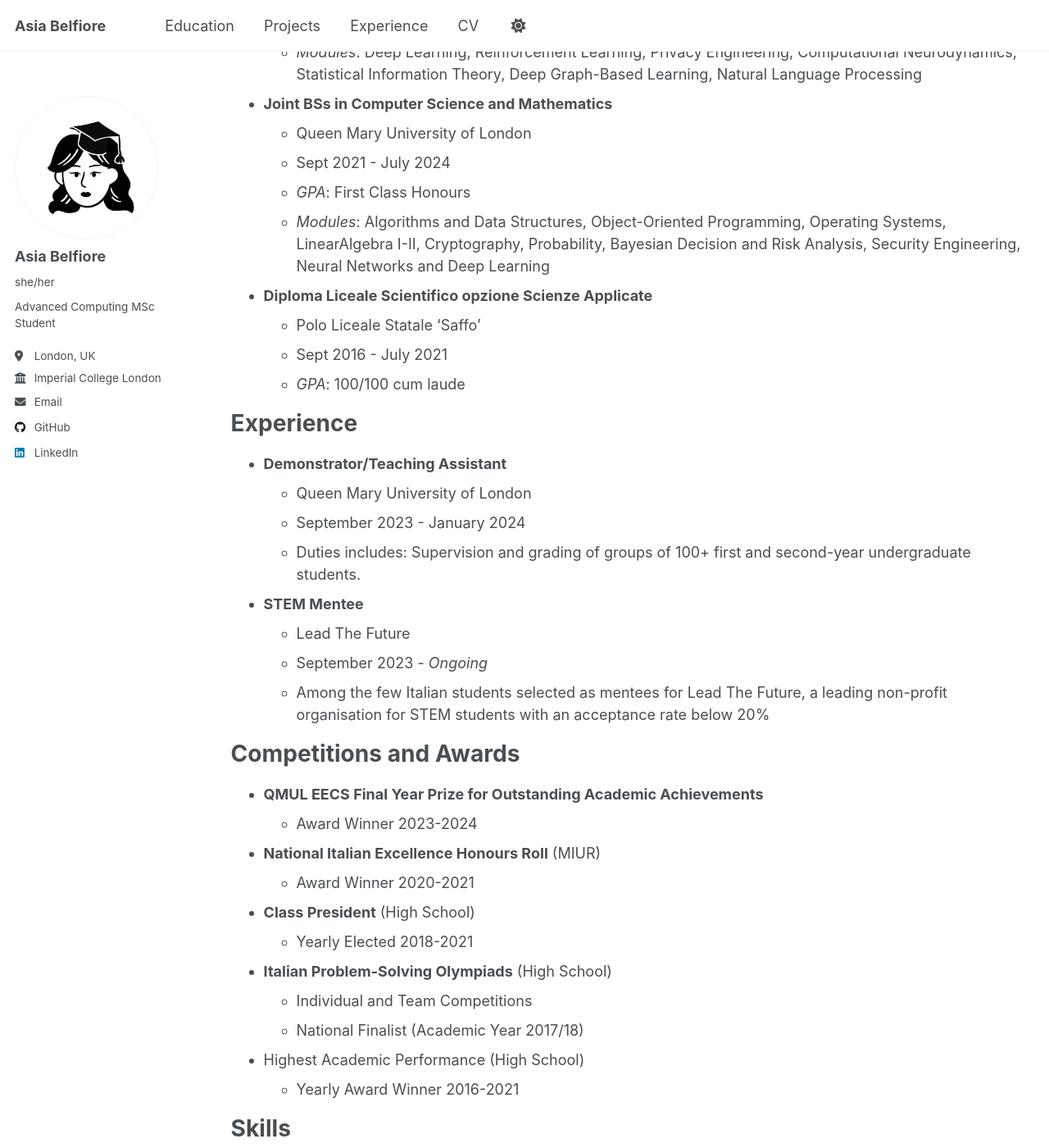
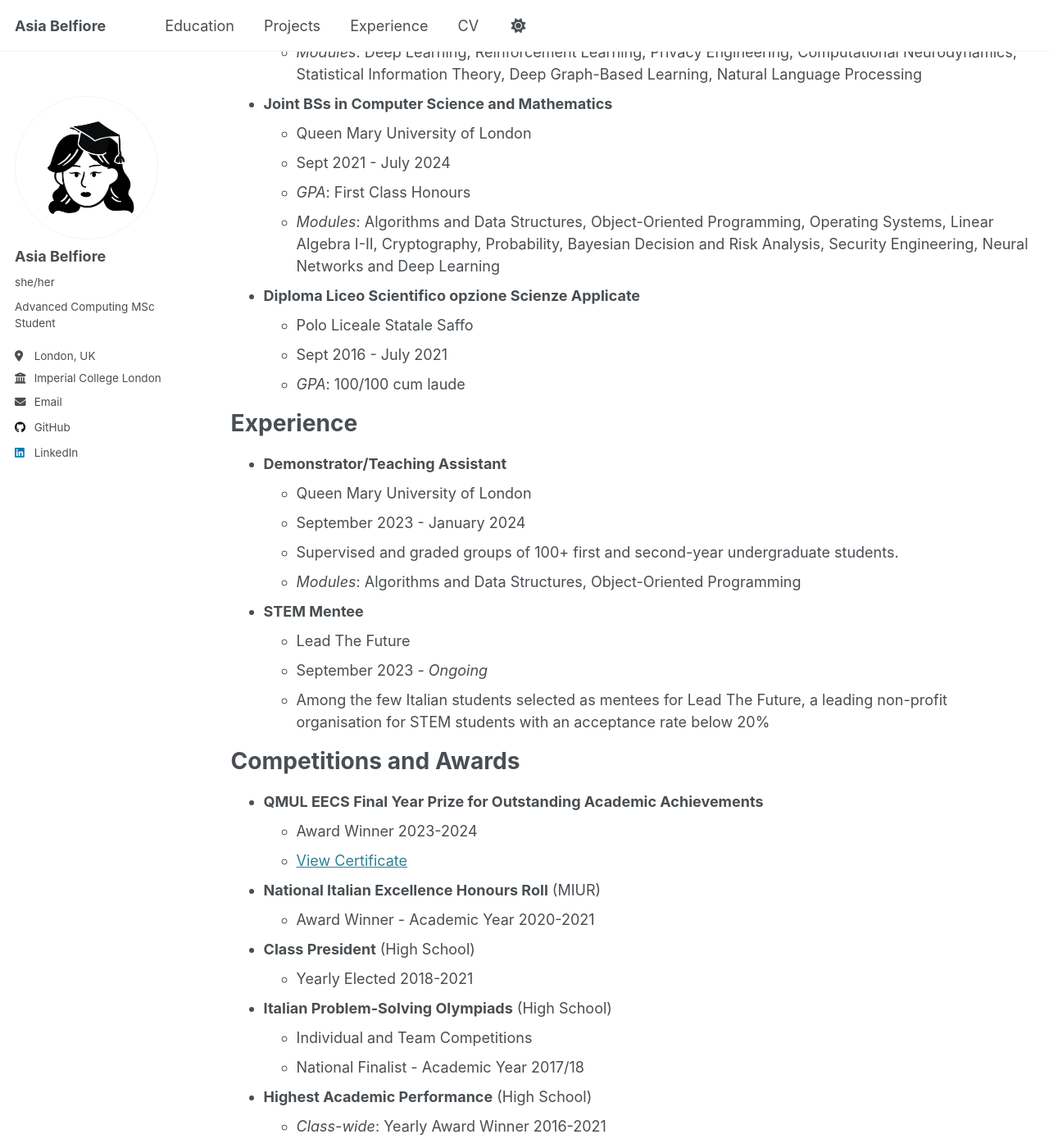
Before and after one commit to belfioreasia/belfioreasia.github.io, a Jekyll site: the page built from _pages/cv.md, in a window 1280 px wide and 1400 px high, scrolled down 251 px. Shown: the whole window at 82% size. Built offline with Jekyll 4.4.1, drawn with Linux system fonts in a browser that asks for light colours; some of the changed text lies outside the part shown.

Commit message:
Cleaned up cv

```diff
--- a/_pages/cv.md
+++ b/_pages/cv.md
@@ -13,15 +13,15 @@
 ======
 * **MSc Advanced Computing**
   * Imperial College London
-  * Sept 2025 - Ongoing
+  * Sept 2024 - Ongoing
   * *Modules*: Deep Learning, Reinforcement Learning, Privacy Engineering, Computational Neurodynamics, Statistical Information Theory, Deep Graph-Based Learning, Natural Language Processing
 * **Joint BSs in Computer Science and Mathematics**
   * Queen Mary University of London
   * Sept 2021 - July 2024
   * *GPA*: First Class Honours
-  * *Modules*: Algorithms and Data Structures, Object-Oriented Programming, Operating Systems, LinearAlgebra I-II, Cryptography, Probability, Bayesian Decision and Risk Analysis, Security Engineering, Neural Networks and Deep Learning
-* **Diploma Liceale Scientifico opzione Scienze Applicate**
-  * Polo Liceale Statale 'Saffo'
+  * *Modules*: Algorithms and Data Structures, Object-Oriented Programming, Operating Systems, Linear Algebra I-II, Cryptography, Probability, Bayesian Decision and Risk Analysis, Security Engineering, Neural Networks and Deep Learning
+* **Diploma Liceo Scientifico opzione Scienze Applicate**
+  * Polo Liceale Statale Saffo
   * Sept 2016 - July 2021
   * *GPA*: 100/100 cum laude
 
@@ -30,7 +30,8 @@
 * **Demonstrator/Teaching Assistant**
   * Queen Mary University of London
   * September 2023 - January 2024
-  * Duties includes: Supervision and grading of groups of 100+ first and second-year undergraduate students.
+  * Supervised and graded groups of 100+ first and second-year undergraduate students.
+  * *Modules*: Algorithms and Data Structures, Object-Oriented Programming
 * **STEM Mentee**
   * Lead The Future
   * September 2023 - *Ongoing*
@@ -40,15 +41,17 @@
 ======
 * **QMUL EECS Final Year Prize for Outstanding Academic Achievements**
   * Award Winner 2023-2024
+  * [View Certificate](/files/QMUL-EECS-PRIZE.jpeg)
 * **National Italian Excellence Honours Roll** (MIUR)
-  * Award Winner 2020-2021
+  * Award Winner - Academic Year 2020-2021
 * **Class President** (High School)
   * Yearly Elected 2018-2021
 * **Italian Problem-Solving Olympiads** (High School)
   * Individual and Team Competitions
-  * National Finalist (Academic Year 2017/18)
-* Highest Academic Performance (High School)
-  * Yearly Award Winner 2016-2021
+  * National Finalist - Academic Year 2017/18
+* **Highest Academic Performance** (High School)
+  * *Class-wide*: Yearly Award Winner 2016-2021
+  * *School-wide*: Award Winner - Academic Year 2018/19
 
 Skills
 ======
@@ -68,9 +71,9 @@
   * HTML
   * CSS
 
+<!--
 [Projects]({base_path}/portfolio/)
 ======
-<!--
   <ul>
     {% for post in site.portfolio %}
       {% include archive-single.html %}
```
Also changed, not shown: _pages/education.md (+5 -3 lines).
